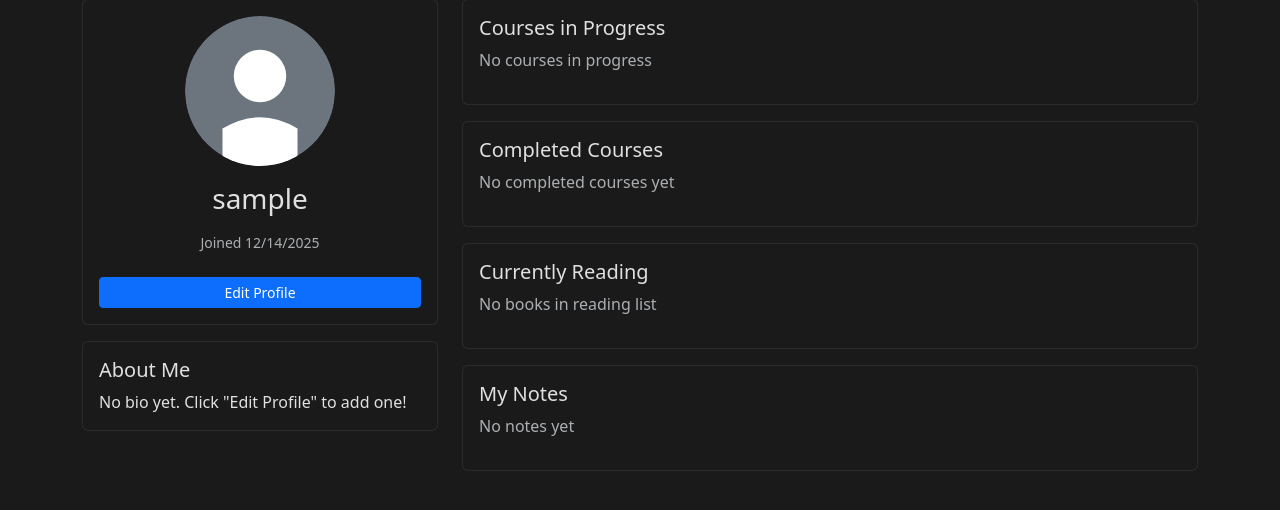
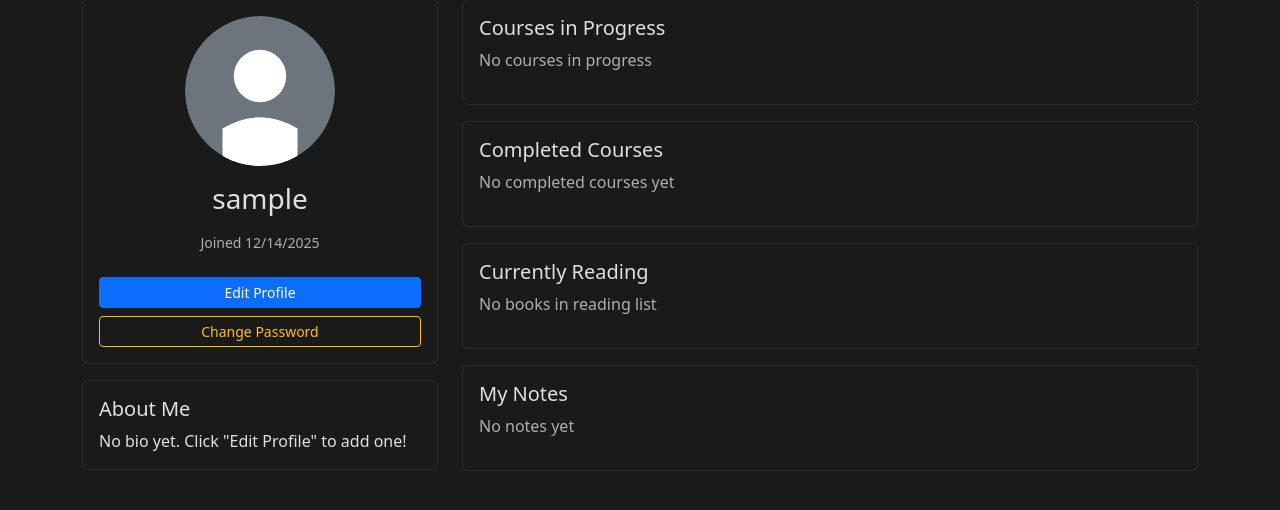
Before and after one commit to allie-rae-devop/GLEH, a Flask app: page /profile in a window 1280 px wide. Shown: the part 101-611 px from the top of the page. Run offline with Flask 3, Linux system fonts and the light colour scheme; the visitor is signed in with stand-in values (Sample User, id 1); data that the repository does not hold is empty; parts of the project's set-up code (start-up, migrations or seed data) failed here and were passed over; some libraries are stand-ins or nearby versions.

Commit message:
Add password change functionality to user profile
Users can now change their own passwords from the profile page with proper
validation and security checks.

Changes:
- Added "Change Password" button to profile sidebar
- Created password change modal with current/new/confirm password fields
- Backend API route /api/profile/change-password with:
  - Current password verification
  - Minimum 6 character validation
  - Password match confirmation
  - Prevents reusing current password
- Client-side and server-side validation
- Success/error messaging in modal
- Auto-closes modal after successful change

Security features:
- Requires current password verification before change
- Uses existing password hashing (werkzeug.security)
- Validates all inputs on both client and server
- Proper error handling and logging

This fixes the critical security issue where admin123 default password
could not be changed by users (including admin).

```diff
--- a/src/app.py
+++ b/src/app.py
@@ -992,6 +992,50 @@ def upload_avatar():
         'avatar_url': url_for('serve_avatar', filename=filename)
     })
 
+@app.route('/api/profile/change-password', methods=['POST'])
+@login_required
+def change_password():
+    """Change user password with current password verification"""
+    data = request.get_json()
+
+    # Validate required fields
+    if not data or not all(k in data for k in ['current_password', 'new_password', 'confirm_password']):
+        return jsonify({'error': 'Missing required fields'}), 400
+
+    current_password = data['current_password']
+    new_password = data['new_password']
+    confirm_password = data['confirm_password']
+
+    # Verify current password
+    if not current_user.check_password(current_password):
+        return jsonify({'error': 'Current password is incorrect'}), 401
+
+    # Validate new password
+    if len(new_password) < 6:
+        return jsonify({'error': 'New password must be at least 6 characters long'}), 400
+
+    # Verify passwords match
+    if new_password != confirm_password:
+        return jsonify({'error': 'New passwords do not match'}), 400
+
+    # Don't allow same password
+    if current_password == new_password:
+        return jsonify({'error': 'New password must be different from current password'}), 400
+
+    try:
+        # Update password
+        current_user.set_password(new_password)
+        db.session.commit()
+
+        log.info(f"Password changed successfully for user {current_user.username}")
+
+        return jsonify({'message': 'Password changed successfully'})
+
+    except Exception as e:
+        db.session.rollback()
+        log.error(f"Failed to change password for user {current_user.username}: {e}")
+        return jsonify({'error': 'Failed to change password'}), 500
+
 @app.route('/avatars/<filename>')
 def serve_avatar(filename):
     """Serve avatar from local filesystem (static/avatars directory)"""
--- a/static/js/profile.js
+++ b/static/js/profile.js
@@ -54,6 +54,9 @@ async function init() {
 
     // Edit profile modal handlers
     setupProfileEditor();
+
+    // Password change modal handlers
+    setupPasswordChange();
 }
 
 async function loadProfile() {
@@ -247,3 +250,82 @@ function setupProfileEditor() {
         }
     });
 }
+
+function setupPasswordChange() {
+    const passwordModal = document.getElementById('changePasswordModal');
+    const savePasswordBtn = document.getElementById('save-password-btn');
+    const passwordForm = document.getElementById('change-password-form');
+    const currentPasswordInput = document.getElementById('current-password');
+    const newPasswordInput = document.getElementById('new-password');
+    const confirmPasswordInput = document.getElementById('confirm-password');
+    const errorDiv = document.getElementById('password-error');
+    const successDiv = document.getElementById('password-success');
+
+    // Reset form when modal opens
+    passwordModal.addEventListener('show.bs.modal', () => {
+        passwordForm.reset();
+        errorDiv.style.display = 'none';
+        successDiv.style.display = 'none';
+    });
+
+    // Handle password change
+    savePasswordBtn.addEventListener('click', async () => {
+        errorDiv.style.display = 'none';
+        successDiv.style.display = 'none';
+
+        const currentPassword = currentPasswordInput.value;
+        const newPassword = newPasswordInput.value;
+        const confirmPassword = confirmPasswordInput.value;
+
+        // Client-side validation
+        if (!currentPassword || !newPassword || !confirmPassword) {
+            errorDiv.textContent = 'All fields are required';
+            errorDiv.style.display = 'block';
+            return;
+        }
+
+        if (newPassword.length < 6) {
+            errorDiv.textContent = 'New password must be at least 6 characters long';
+            errorDiv.style.display = 'block';
+            return;
+        }
+
+        if (newPassword !== confirmPassword) {
+            errorDiv.textContent = 'New passwords do not match';
+            errorDiv.style.display = 'block';
+            return;
+        }
+
+        try {
+            const response = await fetchWithCsrf('/api/profile/change-password', {
+                method: 'POST',
+                headers: { 'Content-Type': 'application/json' },
+                body: JSON.stringify({
+                    current_password: currentPassword,
+                    new_password: newPassword,
+                    confirm_password: confirmPassword
+                })
+            });
+
+            const data = await response.json();
+
+            if (!response.ok) {
+                throw new Error(data.error || 'Failed to change password');
+            }
+
+            // Success!
+            successDiv.textContent = 'Password changed successfully! You can now use your new password to login.';
+            successDiv.style.display = 'block';
+            passwordForm.reset();
+
+            // Close modal after 2 seconds
+            setTimeout(() => {
+                bootstrap.Modal.getInstance(passwordModal).hide();
+            }, 2000);
+
+        } catch (error) {
+            errorDiv.textContent = error.message;
+            errorDiv.style.display = 'block';
+        }
+    });
+}
--- a/templates/profile.html
+++ b/templates/profile.html
@@ -49,6 +49,9 @@
 
                         <button class="btn btn-primary btn-sm w-100 mt-2" data-bs-toggle="modal" data-bs-target="#editProfileModal">
                             Edit Profile
+                        </button>
+                        <button class="btn btn-outline-warning btn-sm w-100 mt-2" data-bs-toggle="modal" data-bs-target="#changePasswordModal">
+                            Change Password
                         </button>
                     </div>
                 </div>
@@ -166,6 +169,47 @@
         </div>
     </div>
 
+    <!-- Change Password Modal -->
+    <div class="modal fade" id="changePasswordModal" tabindex="-1">
+        <div class="modal-dialog">
+            <div class="modal-content" style="background-color: var(--bs-tertiary-bg);">
+                <div class="modal-header">
+                    <h5 class="modal-title">Change Password</h5>
+                    <button type="button" class="btn-close" data-bs-dismiss="modal"></button>
+                </div>
+                <div class="modal-body">
+                    <form id="change-password-form">
+                        <!-- Current Password -->
+                        <div class="mb-3">
+                            <label for="current-password" class="form-label">Current Password</label>
+                            <input type="password" class="form-control" id="current-password" required>
+                        </div>
+
+                        <!-- New Password -->
+                        <div class="mb-3">
+                            <label for="new-password" class="form-label">New Password</label>
+                            <input type="password" class="form-control" id="new-password" required minlength="6">
+                            <div class="form-text">Minimum 6 characters</div>
+                        </div>
+
+                        <!-- Confirm Password -->
+                        <div class="mb-3">
+                            <label for="confirm-password" class="form-label">Confirm New Password</label>
+                            <input type="password" class="form-control" id="confirm-password" required minlength="6">
+                        </div>
+
+                        <div id="password-error" class="alert alert-danger" style="display: none;"></div>
+                        <div id="password-success" class="alert alert-success" style="display: none;"></div>
+                    </form>
+                </div>
+                <div class="modal-footer">
+                    <button type="button" class="btn btn-secondary" data-bs-dismiss="modal">Cancel</button>
+                    <button type="button" class="btn btn-warning" id="save-password-btn">Change Password</button>
+                </div>
+            </div>
+        </div>
+    </div>
+
     <script src="https://cdn.jsdelivr.net/npm/bootstrap@5.3.3/dist/js/bootstrap.bundle.min.js"></script>
     <script src="{{ url_for('static', filename='js/profile.js') }}?v=5"></script>
 </body>
```
